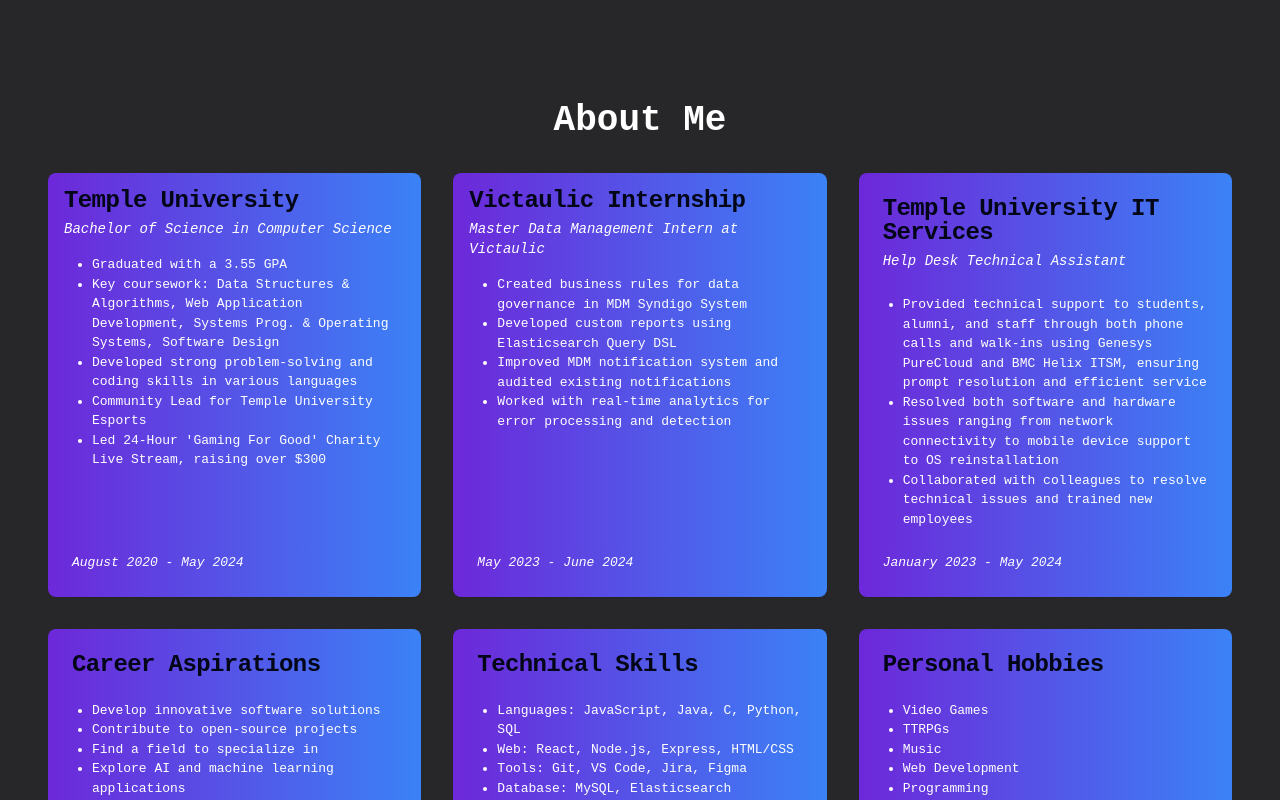
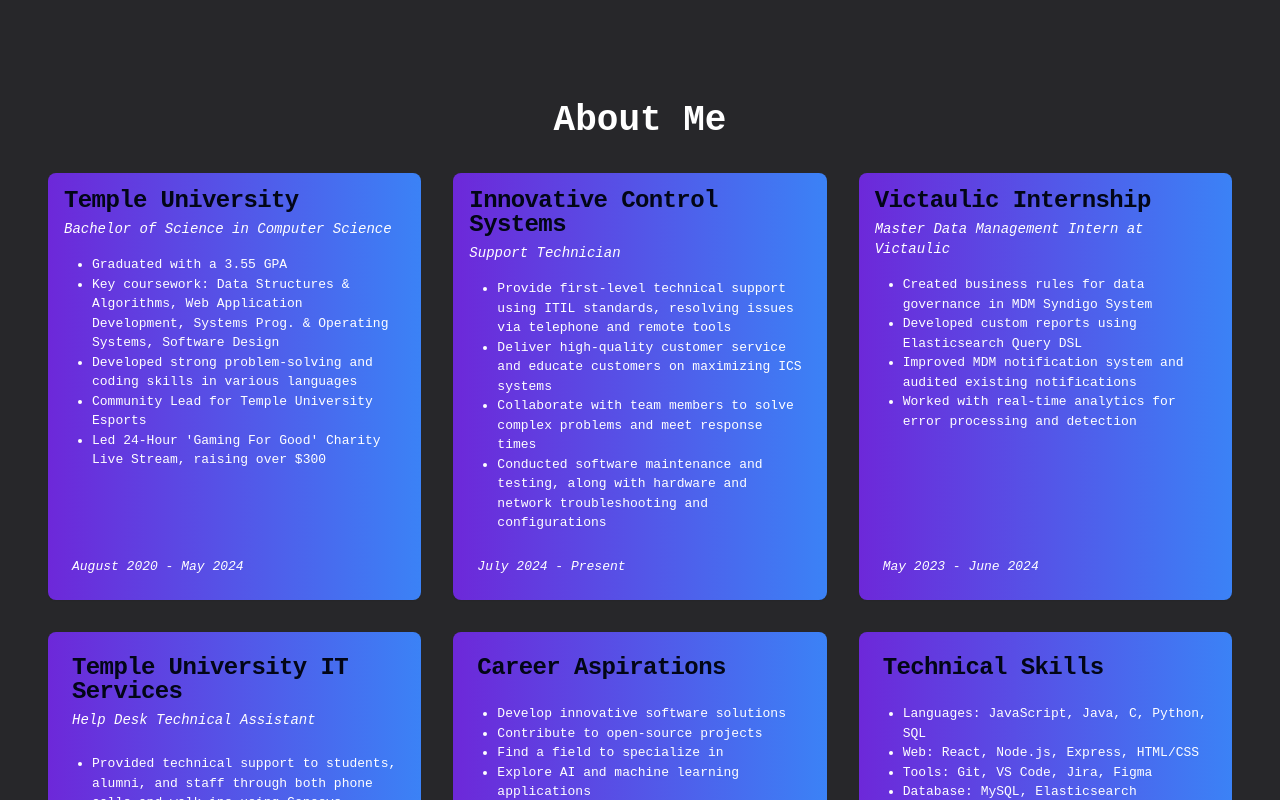
Before and after one commit to bryanreiter/personal-site, a Next.js app: page / in a window 1280 px wide. Shown: the part 843-1643 px from the top of the page. Built offline with nearby package versions, Linux system fonts and the light colour scheme.

Commit message:
Updated roles

```diff
--- a/src/components/About.js
+++ b/src/components/About.js
@@ -42,6 +42,35 @@
               </CardContent>
               <CardFooter className="text-white mt-auto">
                 <em>August 2020 - May 2024</em>
+              </CardFooter>
+            </Card>
+          </div>
+          <div className="flex flex-col h-full">
+            <Card className="border-none bg-gradient-to-r from-midnightPurple to-blue-500 flex flex-col h-full">
+              <CardHeader className="p-4">
+                <CardTitle>Innovative Control Systems</CardTitle>
+                <CardDescription className="text-white">
+                  <em>Support Technician</em>
+                </CardDescription>
+              </CardHeader>
+              <CardContent className="text-white flex-grow">
+                <ul className="list-disc pl-5">
+                  <li>
+                    Provide first-level technical support using ITIL standards, resolving issues via telephone and remote tools
+                  </li>
+                  <li>
+                    Deliver high-quality customer service and educate customers on maximizing ICS systems
+                  </li>
+                  <li>
+                    Collaborate with team members to solve complex problems and meet response times
+                  </li>
+                  <li>
+                    Conducted software maintenance and testing, along with hardware and network troubleshooting and configurations
+                  </li>
+                </ul>
+              </CardContent>
+              <CardFooter className="text-white mt-auto">
+                <em>July 2024 - Present</em>
               </CardFooter>
             </Card>
           </div>
```
